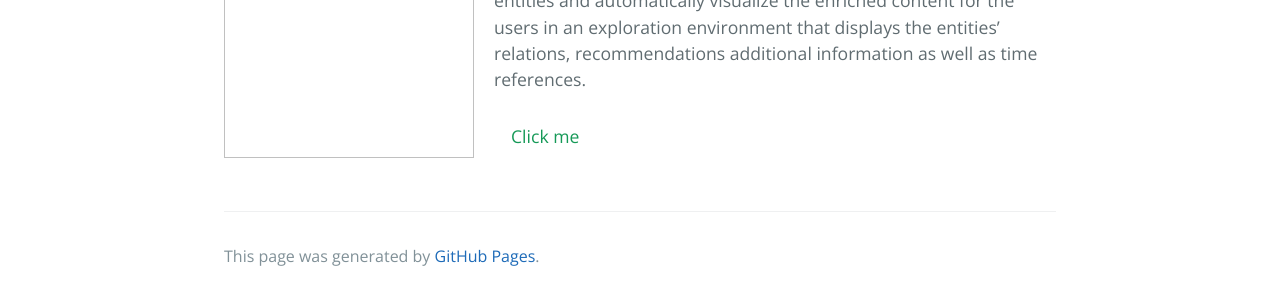
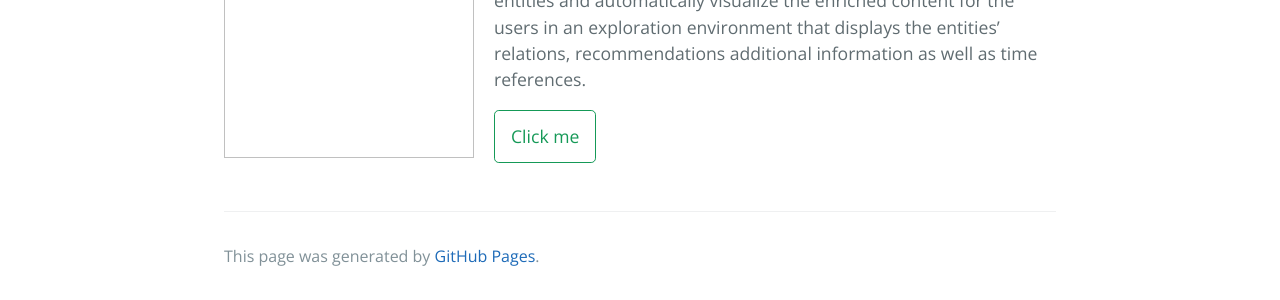
Before and after one commit to ISE-FIZKarlsruhe/ISE-FIZKarlsruhe.github.io, a Jekyll site: the page built from demos.md, in a window 1280 px wide. Shown: the part 555-855 px from the top of the page. Built offline with Jekyll 4.4.1, drawn with Linux system fonts in a browser that asks for light colours; our own code applies the rules of GitHub Pages for plain Markdown files.

Commit message:
Update jekyll-theme-cayman.scss

```diff
--- a/_sass/jekyll-theme-cayman.scss
+++ b/_sass/jekyll-theme-cayman.scss
@@ -110,7 +110,7 @@ a {
   margin-bottom: 1rem;
   color: #159957;
   background-color: rgba(255, 255, 255, 0.08);
-  border-color: rgba(255, 255, 255, 0.2);
+  border-color: #159957;
   border-style: solid;
   border-width: 1px;
   border-radius: 0.3rem;
@@ -120,7 +120,7 @@ a {
     color: #159957;
     text-decoration: none;
     background-color: rgba(255, 255, 255, 0.2);
-    border-color: rgba(255, 255, 255, 0.3);
+    border-color: #159957;
   }
 
   + .btngreen {
```
